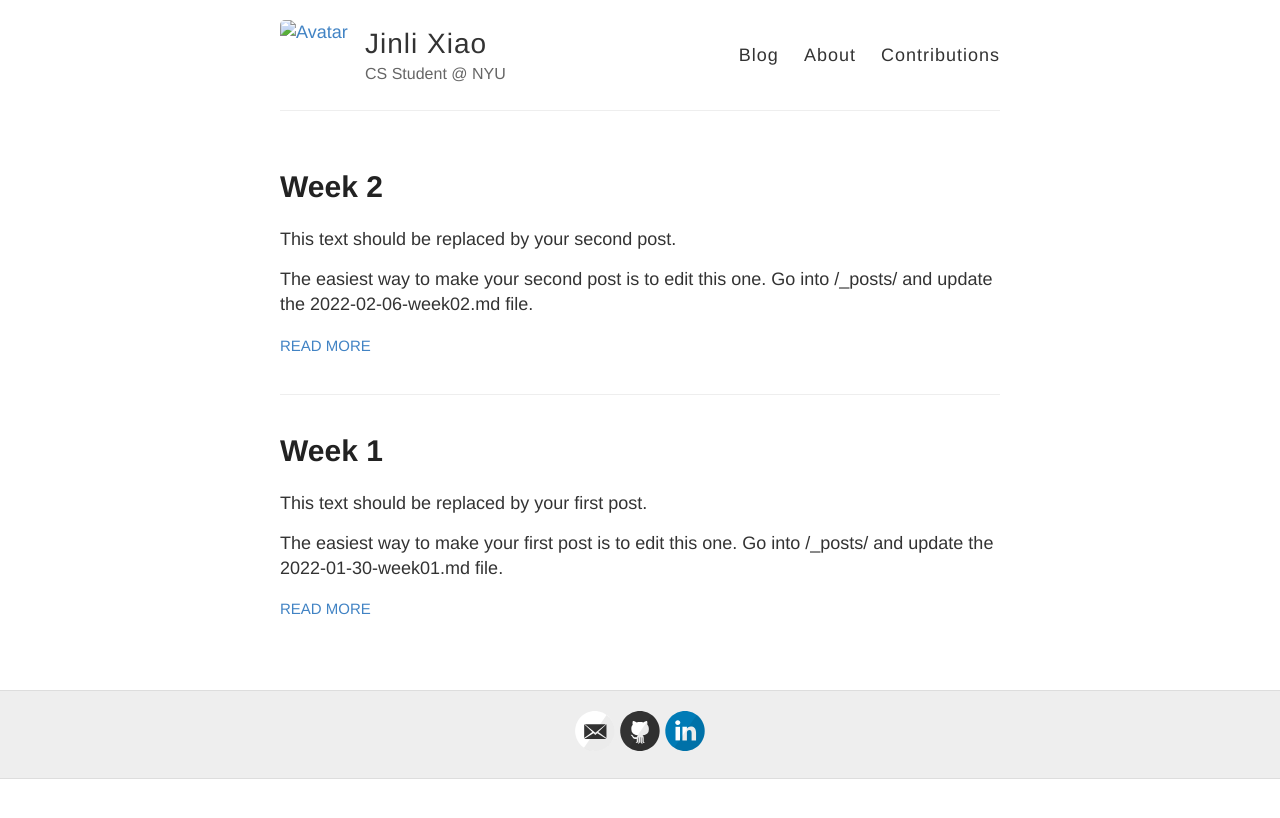
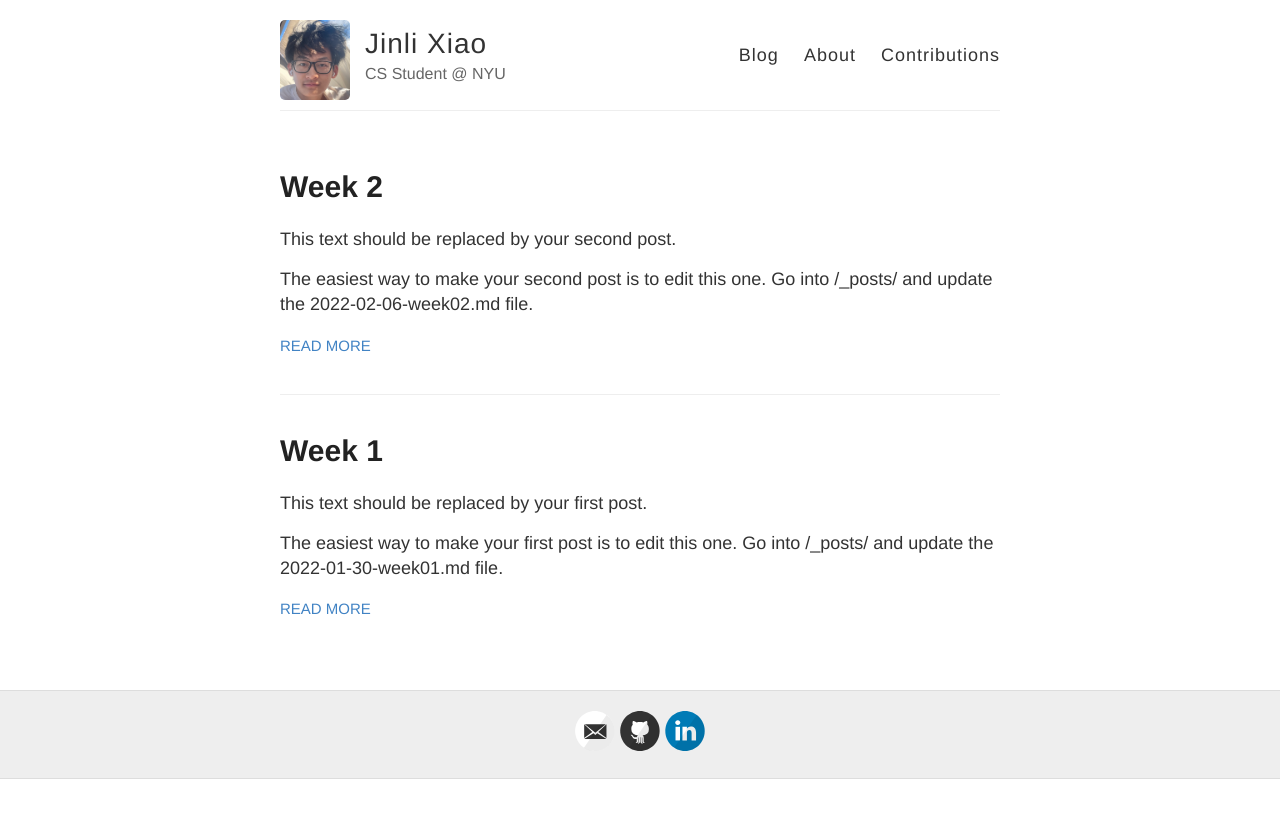
Before and after one commit to ossd-s23/jinlixiao-weekly, a Jekyll site: the page built from index.html, in a window 1280 px wide. Shown: the top 818 px of the page. Built offline with Jekyll 4.4.1, drawn with Linux system fonts in a browser that asks for light colours.

Commit message:
fix broken links

```diff
--- a/_config.yml
+++ b/_config.yml
@@ -8,7 +8,7 @@
 name: Jinli Xiao
 
 # CUSTOMIZE
-# Short bio or description aout you (displayed in the header)
+# Short bio or description about you (displayed in the header)
 description: CS Student @ NYU
 
 # CUSTOMIZE
@@ -17,7 +17,7 @@ description: CS Student @ NYU
 # on the web). Replace "weekly" by the name of your own repository.
 # It should be "USER_NAME-weekly" in which USER_NAME is replaced by your actual
 # user name for GitHub.
-avatar: /weekly/images/avatar.jpeg
+avatar: /jinlixiao-weekly/images/avatar.jpeg
 # fallback text in case image is not served and/or for screen readers
 avatar_alt_text: Avatar
 # use this separator in your blogs to indicate where the abbreviated part ends and
@@ -32,7 +32,7 @@ excerpt_separator: <!--more-->
 # Includes an icon in the footer for each username you enter
 footer-links:
   dribbble:
-  email: jx2076
+  email: jx2076@nyu.edu
   facebook:
   flickr:
   github: jinlixiao
```
